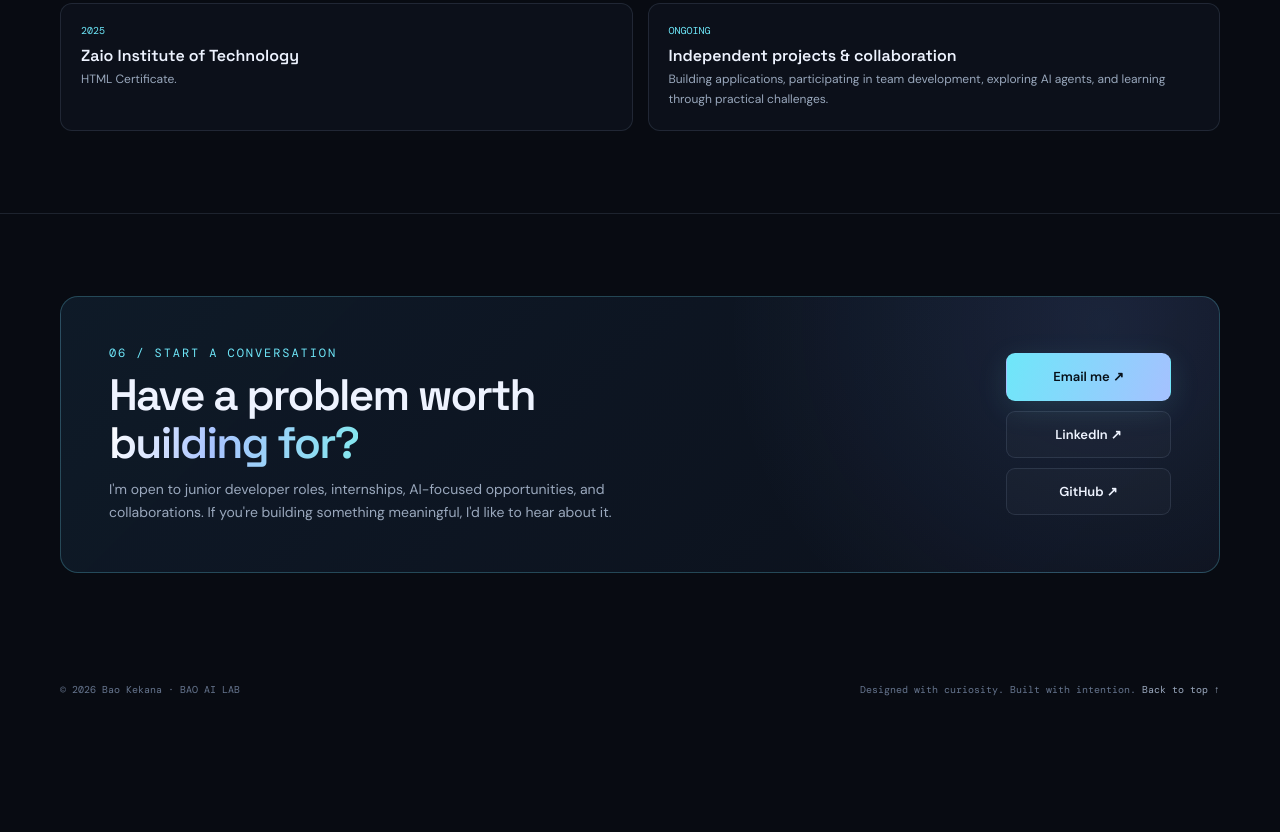
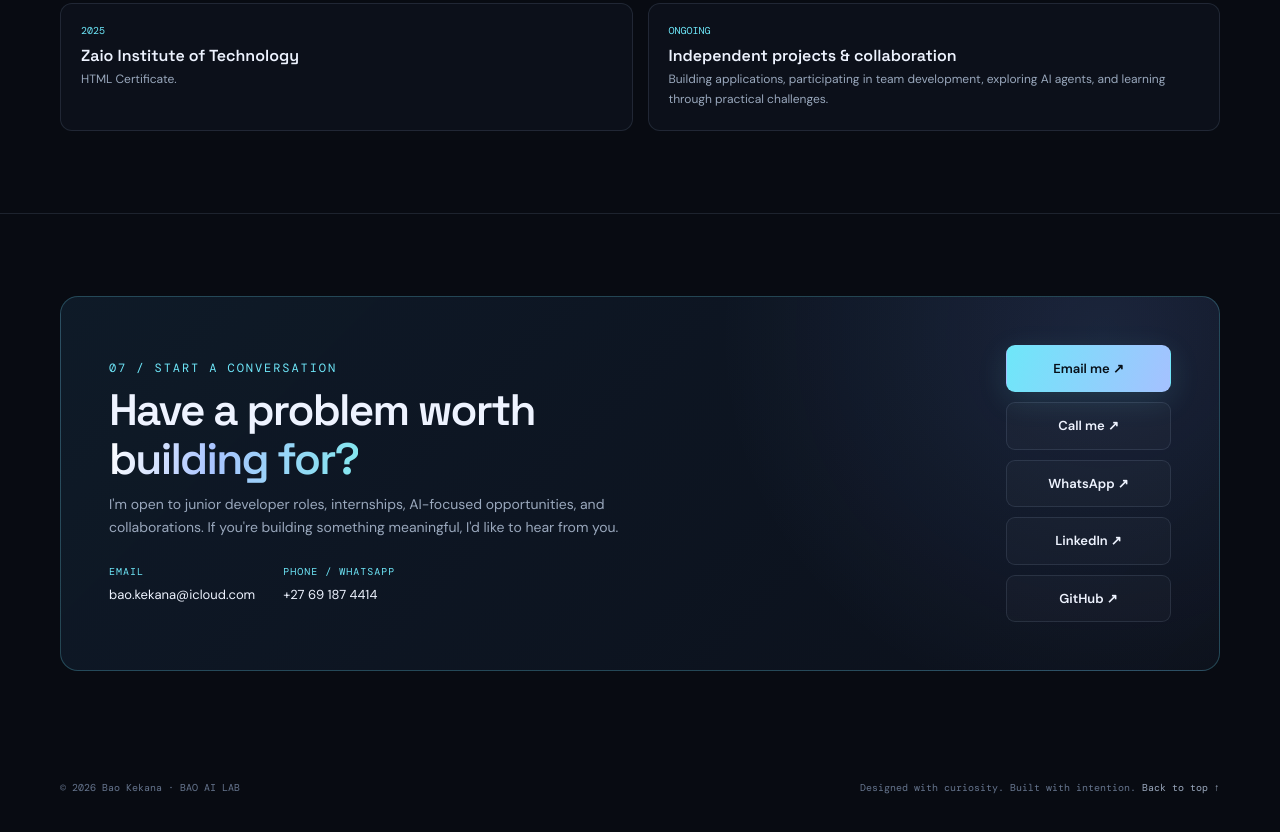
Before and after one commit to Bao992/portfolio, a plain HTML site: page index.html in a window 1280 px wide. Shown: the part 6404-7236 px from the top of the page. Before the commit the page ends 7140 px from the top, so only its background shows below. Drawn offline with nearby package versions, Linux system fonts and the light colour scheme.

Commit message:
feat: add direct contact details and actions

```diff
--- a/index.html
+++ b/index.html
@@ -201,6 +201,14 @@
     @media(max-width:850px){.hero{grid-template-columns:1fr;gap:10px;padding:70px 0 65px}.visual{min-height:370px}.about-grid,.agentic{grid-template-columns:1fr}.section-head{align-items:start;flex-direction:column}.contact-box{align-items:flex-start;flex-direction:column}.contact-actions{flex-direction:row;flex-wrap:wrap}.skills-grid{grid-template-columns:repeat(2,1fr)}}
     @media(max-width:620px){.container{width:min(100% - 32px,var(--max))}nav{height:66px}.menu-btn{display:block}.nav-links{display:none;position:absolute;top:65px;left:0;right:0;padding:18px 24px 22px;background:rgba(8,11,18,.97);border-bottom:1px solid var(--line);flex-direction:column;align-items:flex-start;gap:17px}.nav-links.open{display:flex}.hero{padding-top:58px}h1{font-size:55px}.visual{min-height:330px}.float-a{left:-4px}.float-b{right:-5px}.projects-grid,.timeline{grid-template-columns:1fr}.skills-grid{grid-template-columns:1fr 1fr}section{padding:65px 0}.section-head{margin-bottom:27px}.footer{flex-direction:column}.project-art{height:135px}}
     @media(prefers-reduced-motion:reduce){*,*:before,*:after{scroll-behavior:auto!important;animation:none!important;transition:none!important}.reveal{opacity:1;transform:none}}
+
+    .contact-details{display:flex;flex-wrap:wrap;gap:28px;margin-top:20px}
+    .contact-details p{margin:0;color:var(--muted);font-size:13px;line-height:1.8}
+    .contact-details strong{color:var(--cyan);font:10px var(--mono);letter-spacing:.1em;text-transform:uppercase}
+    .contact-details a{color:var(--text);overflow-wrap:anywhere}
+    .contact-details a:hover{color:var(--cyan)}
+    @media(max-width:620px){.contact-details{gap:14px;flex-direction:column}.contact-actions{gap:9px}}
+
   </style>
 </head>
 <body>
@@ -373,7 +381,7 @@
     </div></section>
 
     <section id="contact"><div class="container reveal">
-      <div class="contact-box"><div><div class="eyebrow">06 / Start a conversation</div><h2>Have a problem worth<br/><span class="gradient">building for?</span></h2><p>I'm open to junior developer roles, internships, AI-focused opportunities, and collaborations. If you're building something meaningful, I'd like to hear about it.</p></div><div class="contact-actions"><a class="btn btn-primary" href="mailto:bao.kekana@icloud.com">Email me ↗</a><a class="btn btn-ghost" href="https://www.linkedin.com/in/bao-kekana-080a40322/" target="_blank" rel="noopener">LinkedIn ↗</a><a class="btn btn-ghost" href="https://github.com/Bao992" target="_blank" rel="noopener">GitHub ↗</a></div></div>
+      <div class="contact-box"><div><div class="eyebrow">07 / Start a conversation</div><h2>Have a problem worth<br/><span class="gradient">building for?</span></h2><p>I'm open to junior developer roles, internships, AI-focused opportunities, and collaborations. If you're building something meaningful, I'd like to hear from you.</p><div class="contact-details" aria-label="Direct contact details"><p><strong>Email</strong><br/><a href="mailto:bao.kekana@icloud.com">bao.kekana@icloud.com</a></p><p><strong>Phone / WhatsApp</strong><br/><a href="tel:+27691874414">+27 69 187 4414</a></p></div></div><div class="contact-actions"><a class="btn btn-primary" href="mailto:bao.kekana@icloud.com">Email me ↗</a><a class="btn btn-ghost" href="tel:+27691874414">Call me ↗</a><a class="btn btn-ghost" href="https://wa.me/27691874414" target="_blank" rel="noopener noreferrer">WhatsApp ↗</a><a class="btn btn-ghost" href="https://www.linkedin.com/in/bao-kekana-080a40322/" target="_blank" rel="noopener noreferrer">LinkedIn ↗</a><a class="btn btn-ghost" href="https://github.com/Bao992" target="_blank" rel="noopener noreferrer">GitHub ↗</a></div></div>
     </div></section>
   </main>
   <footer class="container footer"><span>© 2026 Bao Kekana · BAO AI LAB</span><span>Designed with curiosity. Built with intention. <a href="#top">Back to top ↑</a></span></footer>
```
